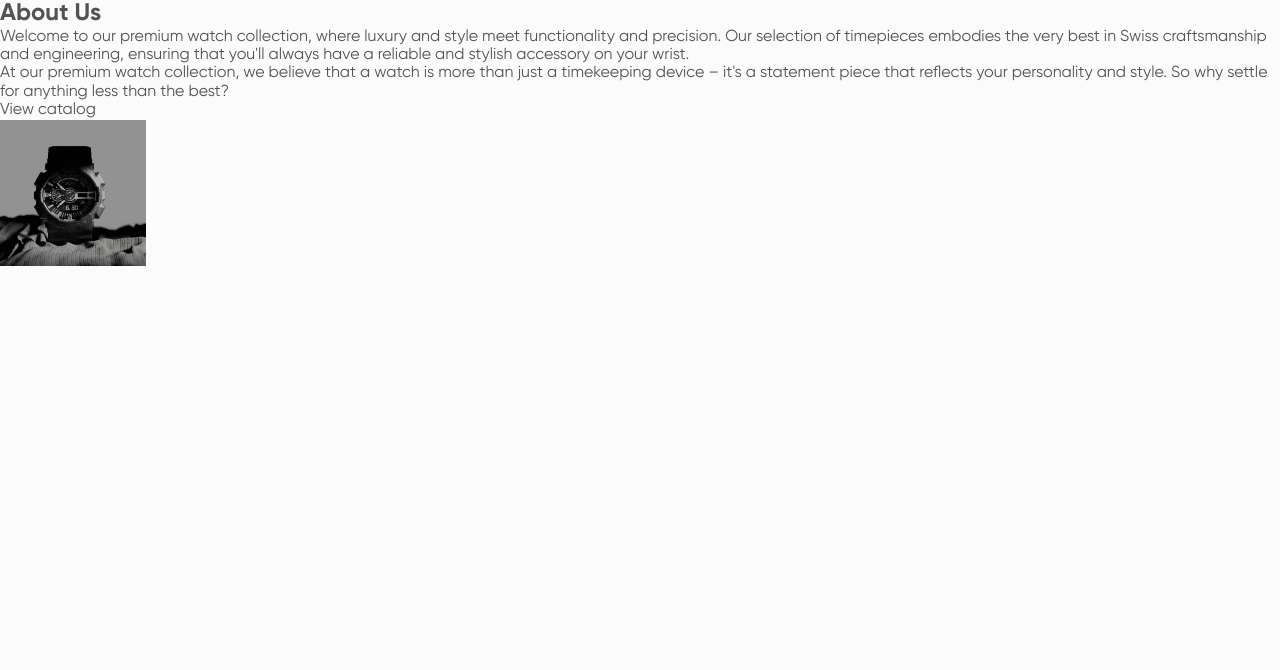
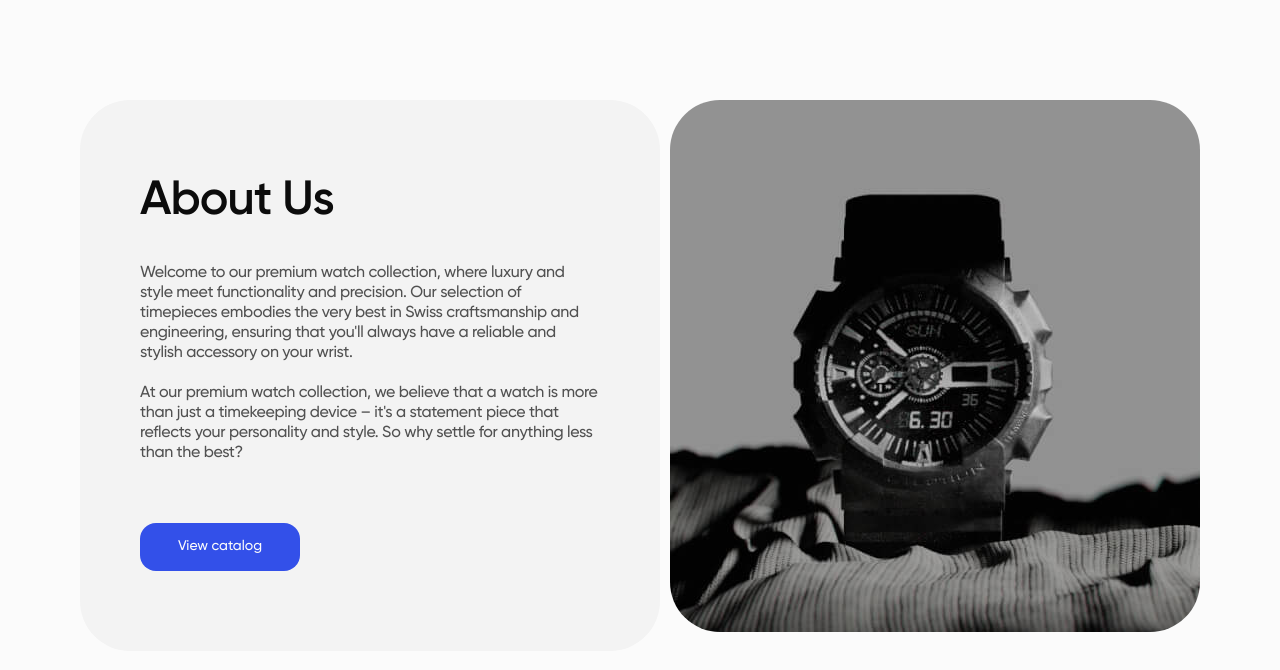
Before and after one commit to ponomarenko404-lang/watchcharm-test, a plain HTML site: page index.html in a window 1280 px wide. Drawn offline with nearby package versions, Linux system fonts and the light colour scheme; files whose address does not match are found by name.

Commit message:
adaptive for section about

```diff
--- a/css/styles.css
+++ b/css/styles.css
@@ -53,6 +53,14 @@ p {
   margin: 0;
 }
 
+h1,
+h2,
+h3,
+h4,
+h5,
+h6 {
+  color: #0c0c0c;
+}
 a {
   text-decoration: none;
   color: currentColor;
@@ -77,8 +85,8 @@ button {
 } */
 
 .section {
-  padding-top: 84px;
-  padding-bottom: 100px;
+  padding-top: 60px;
+  padding-bottom: 60px;
 }
 
 .container {
@@ -639,6 +647,140 @@ team-logo {
 
 }
 
+/* ==================end section welcom================= */
+
+/* ==================start section about================= */
+
+.content-container {
+  background-color: #f3f3f3;
+  border-radius: 30px;
+  padding: 40px 15px;
+  margin-bottom: 20px;
+  max-width: 335px;
+}
+
+.section-title {
+  margin-bottom: 28px;
+
+  font-weight: 600;
+    font-size: 32px;
+    line-height: 1;
+    letter-spacing: -0.02em;
+
+}
+
+.text {
+  font-weight: 500;
+    font-size: 14px;
+    line-height: 1.28571;
+    letter-spacing: -0.02em;
+    color: rgba(12, 12, 12, 0.7);
+  }
+
+.first-description {
+  margin-bottom: 20px;
+}
+
+.description-container {
+  margin-bottom: 40px;
+}
+
+.btn-link {
+  display: inline-block;
+  width: 160px;
+    height: 48px;
+    border-radius: 16px;
+    padding: 15px 35px;
+
+    font-weight: 500;
+      font-size: 14px;
+      line-height: 1.28;
+      text-align: center;
+      color: #fbfbfb;
+      cursor: pointer;
+
+      background-color: #3350e9;
+}
+
+.media-container{
+  max-width: 335px;
+}
+.about-watch {
+  border-radius: 30px;
+}
+
+/* =========================================================tablet */
+
+    @media (min-width: 768px) {
+
+      .section-about {
+        padding: 80px 0;
+      }
+      .content-container {
+        max-width: 704px;
+        margin-bottom: 40px;
+        padding: 80px 60px;
+        border-radius: 50px;
+      }
+
+
+
+      .section-title {
+        margin-bottom: 40px;
+        font-size: 48px;
+          line-height: 0.9;
+      }
+
+        .text{
+        font-size: 16px;
+          line-height: 1.25
+        }
+      .description-container {
+        margin-bottom: 60px;
+      }
+
+      .media-container {
+        max-width: 704px;
+      }
+
+            .about-watch {
+              border-radius: 50px;
+            }
+}
+
+/* =========================================================pc */
+
+@media (min-width: 1280px) {
+
+  .container-about {
+    display: flex;
+    justify-content: space-between;
+  }
+
+  .section-about {
+    padding: 100px 0;
+  }
+  .content-container {
+    max-width: 580px;
+    margin: 0;
+  }
+
+    .media-container {
+      max-width: 530px;
+    }
+        .container-about {
+          margin-left: 65px;
+          margin-right: 65px;
+        }
+}
+
+
+
+
+
+
+/* ==================end section about================= */
+
 
 .header-social-item {
 }
--- a/index.html
+++ b/index.html
@@ -201,42 +201,44 @@
           </picture>
         </div>
       </section>
-      <section class="">
-        <h2>About Us</h2>
-        <p>
+<section class="section section-about">
+<div class="container container-about">
+  <div class="content-container">
+    <h2 class="section-title">About Us</h2>
+   <div class="description-container">
+    <p class="text first-description">
       Welcome to our premium watch collection, where luxury and style meet
       functionality and precision. Our selection of timepieces embodies the
       very best in Swiss craftsmanship and engineering, ensuring that you'll
       always have a reliable and stylish accessory on your wrist.
     </p>
-        <p>
+    <p class="text second-description">
       At our premium watch collection, we believe that a watch is more than
       just a timekeeping device – it's a statement piece that reflects your
       personality and style. So why settle for anything less than the best?
     </p>
+   </div>
     <a class="btn-link" href="#catalog">View catalog</a>
+  </div>
+  <div class="media-container">
     <picture>
-          <source
-            media="(min-width: 1280px)"
-            srcset="
+      <source media="(min-width: 1280px)" srcset="
                     ./images/about/about-desc-watch.jpg,
                     ./images/about/about-desc-watch@2x.jpg 2x
-            "
-          />
-          <source
-            media="(min-width: 768px)"
-            srcset="
+                    width="530"
+        height="532"
+                  " />
+      <source media="(min-width: 768px)" srcset="
                     ./images/about/about-tab-watch.jpg,
                     ./images/about/about-tab-watch@2x.jpg 2x
-            "
-          />
-          <img
-            class="team-logo"
-            src="./images/about/about-phone-watch.jpg"
-            srcset="./images/about/about-phone-watch@x2.jpg 2x"
+                  " />
+      <img class="about-watch" src="./images/about/about-phone-watch.jpg" srcset="./images/about/about-phone-watch@x2.jpg 2x"
         alt="watch"
         />
     </picture>
+  </div>
+
+</div>
       </section>
 
       <section class="hidden">
```
Lines whose indentation alone changed are shown as unchanged.
